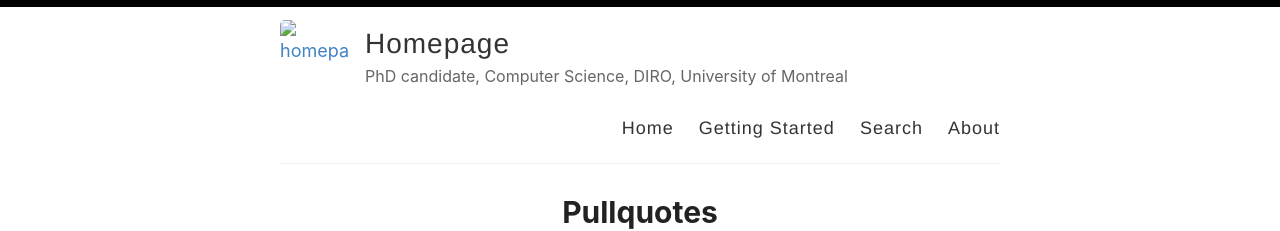
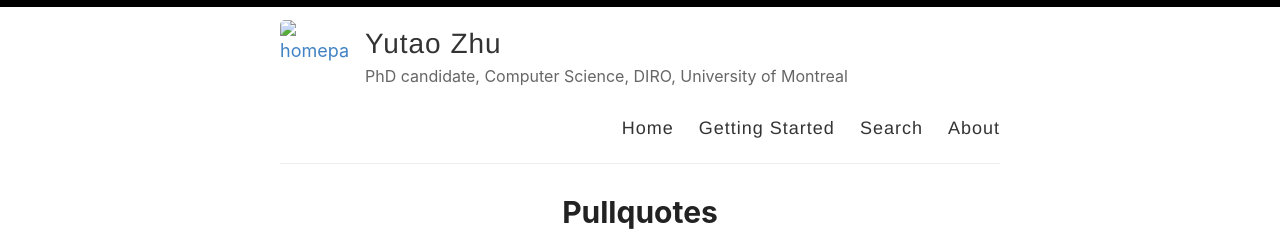
Before and after one commit to DaoD/homepage, a Jekyll site: the page built from index.html, in a window 1280 px wide and 900 px high. Shown: the top 231 px of the window. Built offline with Jekyll 4.4.1, drawn with Linux system fonts in a browser that asks for light colours; the list of posts is cut into pages by our own code.

Commit message:
Update _config.yml

```diff
--- a/_config.yml
+++ b/_config.yml
@@ -3,7 +3,7 @@
 #
 
 # Name of your site (displayed in the header)
-name: Homepage
+name: Yutao Zhu
 
 # Name of the author
 author: Yutao Zhu
```
